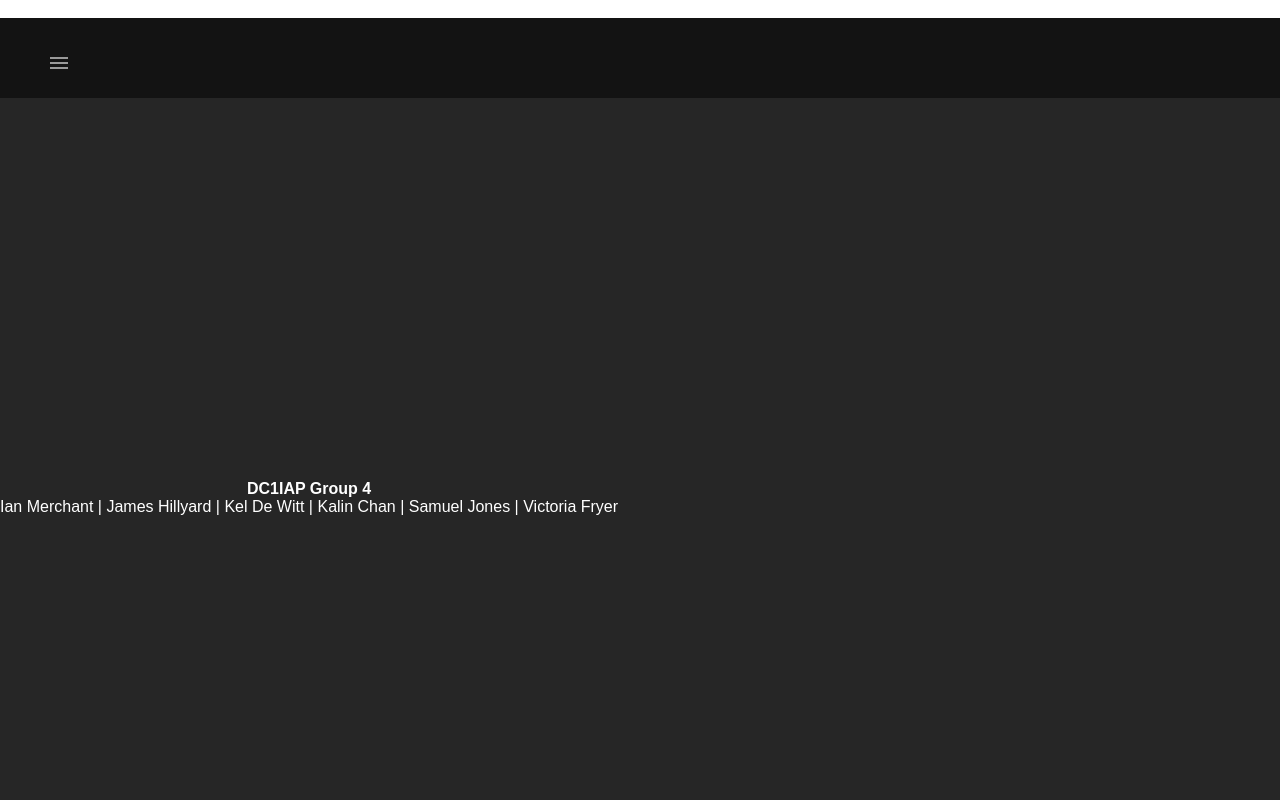
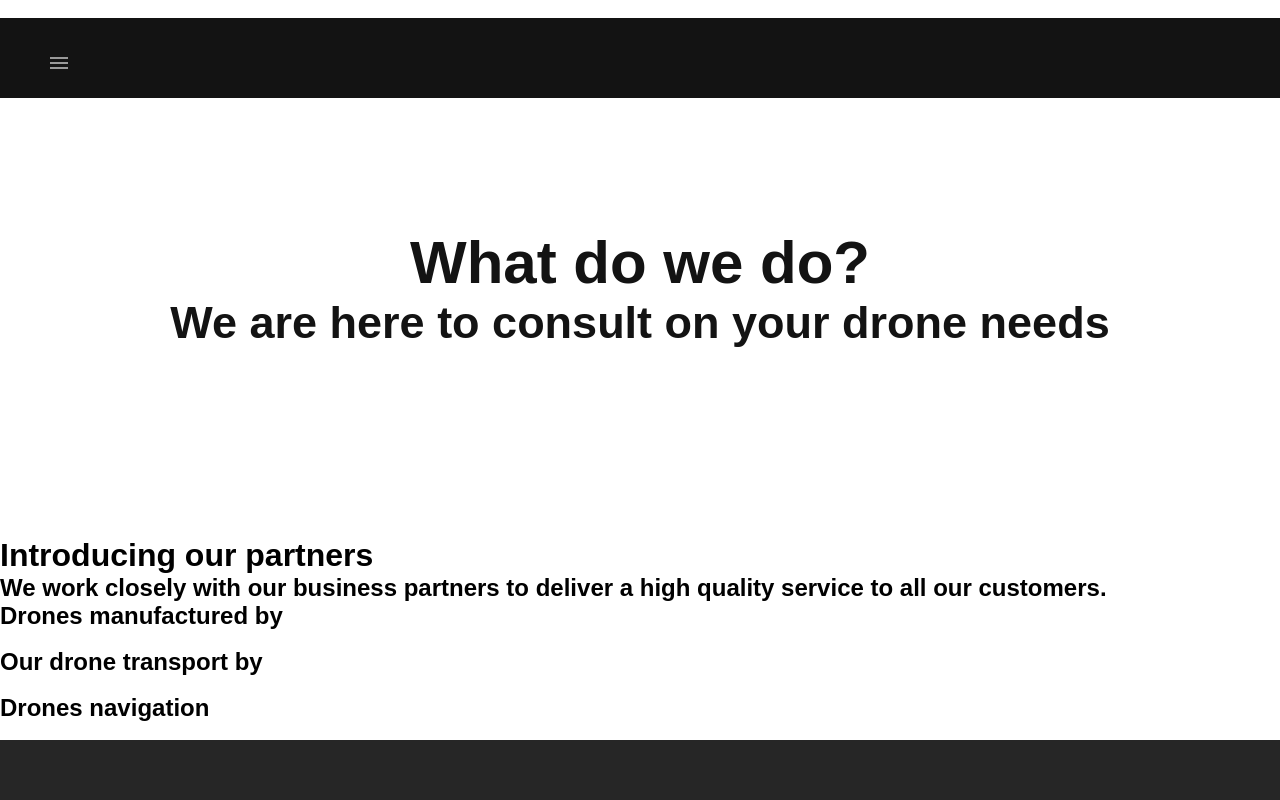
Before and after one commit to kalinchan/DC1IAP_Group4, a website: page index.html in a window 1280 px wide. Shown: the top 800 px of the page. Drawn offline with Linux system fonts and the light colour scheme; files that its build step writes are made by us from their sources.

Commit message:
Added rest of homepage content and main container basic css

```diff
--- a/css/style.css
+++ b/css/style.css
@@ -125,4 +125,23 @@ a {
 /*Main menu*/
 .main{
 	color:white;
+	/*background needs changing*/
+	background:#fff;
+	padding: 100px 0;
 }
+
+.main_container {
+	display: flex;
+	flex-direction: column;
+	justify-content: center;
+	align-items: center;
+	margin: 0 auto;
+	height: 90%;
+	text-align: center;
+	padding: 30px;
+}
+.content {
+	font-size: 30px;
+	margin-bottom: 24px;
+	color: #131313;
+}
--- a/index.html
+++ b/index.html
@@ -9,6 +9,7 @@
     <link rel="stylesheet" href="style.css">
 </head>
 <body>
+<!--header-->
 <div class="header">
     <img src = "" id ="header_logo">
     <nav class = "nav">
@@ -21,9 +22,36 @@
         </ul>
     </nav>
 </div>
+<!--main content-->
 <div class="main">
-
+    <div class="main_container">
+        <div class="content">
+            <h1>What do we do?</h1>
+            <h2>We are here to consult on your drone needs</h2>
+            <p>Schedule a call to learn more about what we can offer you></p>
+        </div>
+    </div>
 </div>
+<!--Partner content-->
+<div class="partners" id ="partners">
+    <h1>Introducing our partners</h1>
+        <h2> We work closely with our business partners to deliver a high quality service to all our customers.</h2>
+            <div class="partner_wrapper">
+                <div class="partner_card">
+                    <h2>Drones manufactured by </h2>
+                    <p>WeMakeDrones INC</p>
+                </div>
+                <div class="partner_card">
+                    <h2>Our drone transport by </h2>
+                    <p>TransportDrones LTD</p>
+                </div>
+                <div class="partner_card">
+                    <h2>Drones navigation </h2>
+                    <p>GPUyou PLC</p>
+                </div>
+            </div>
+</div>
+<!--footer-->
 <div class="footer_container" id="social">
     <div class="studentInfo">
         <h4>DC1IAP Group 4</h4>
```
